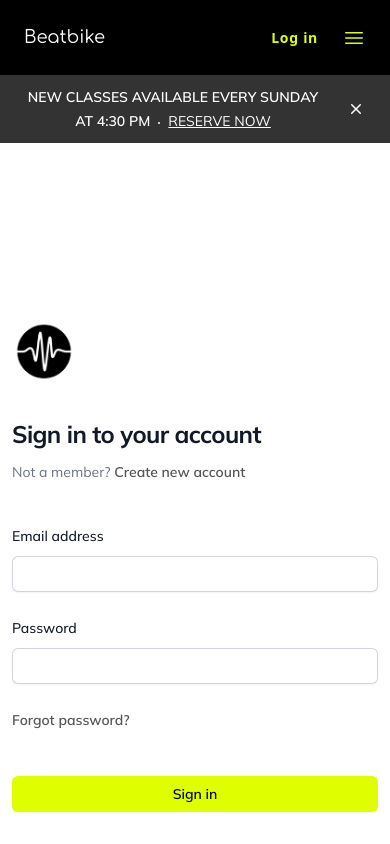
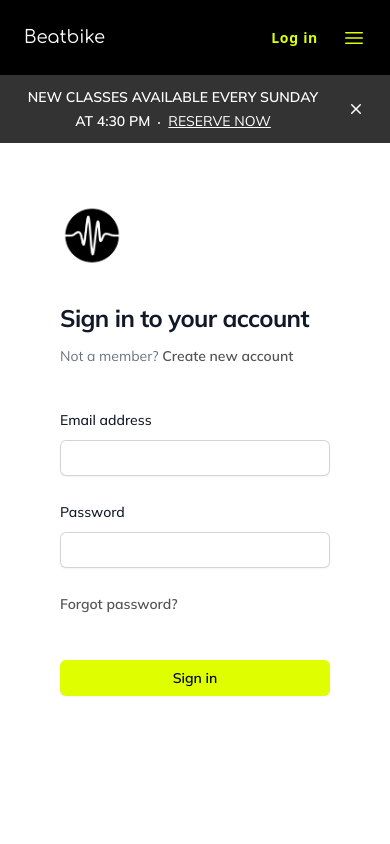
Before and after one commit to sphcastillo/beatbike, a Next.js app: page /signin in a window 390 px wide. Shown: the top 844 px of the page. Built offline with nearby package versions, Linux system fonts and the light colour scheme.

Commit message:
Sign-In form modified

```diff
--- a/app/signin/page.tsx
+++ b/app/signin/page.tsx
@@ -11,7 +11,7 @@
     return (
       <div className="bg-white h-full">
         <div className="flex min-h-full flex-1 max-w-6xl mx-auto">
-          <div className="flex flex-1 flex-col justify-center p-[12px] sm:p-[60px] lg:flex-none">
+          <div className="flex flex-1 flex-col justify-start sm:justify-center p-[60px] lg:flex-none">
             <div className={mulish.className}>
               <div className="mx-auto w-full max-w-sm lg:w-96">
                 <div>
```
